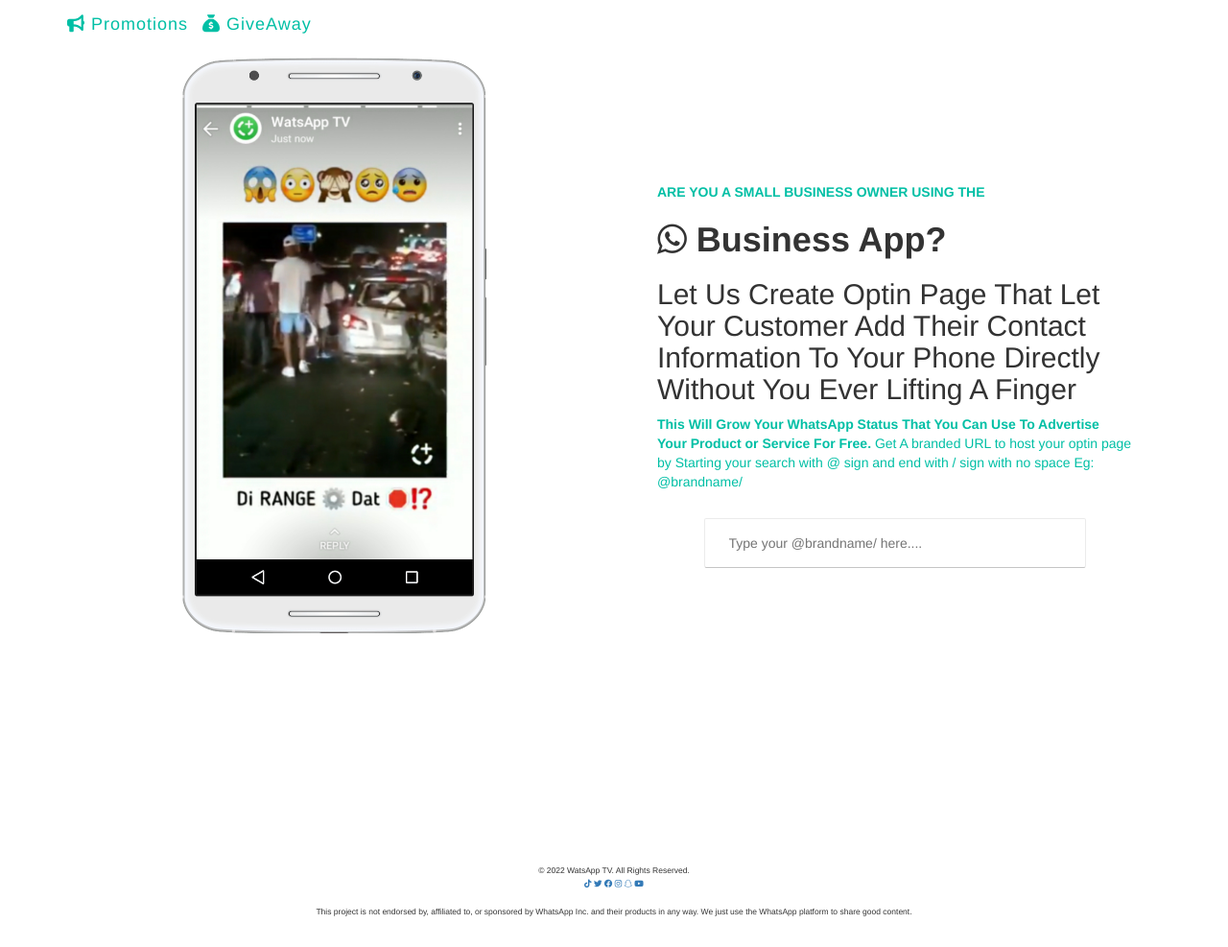
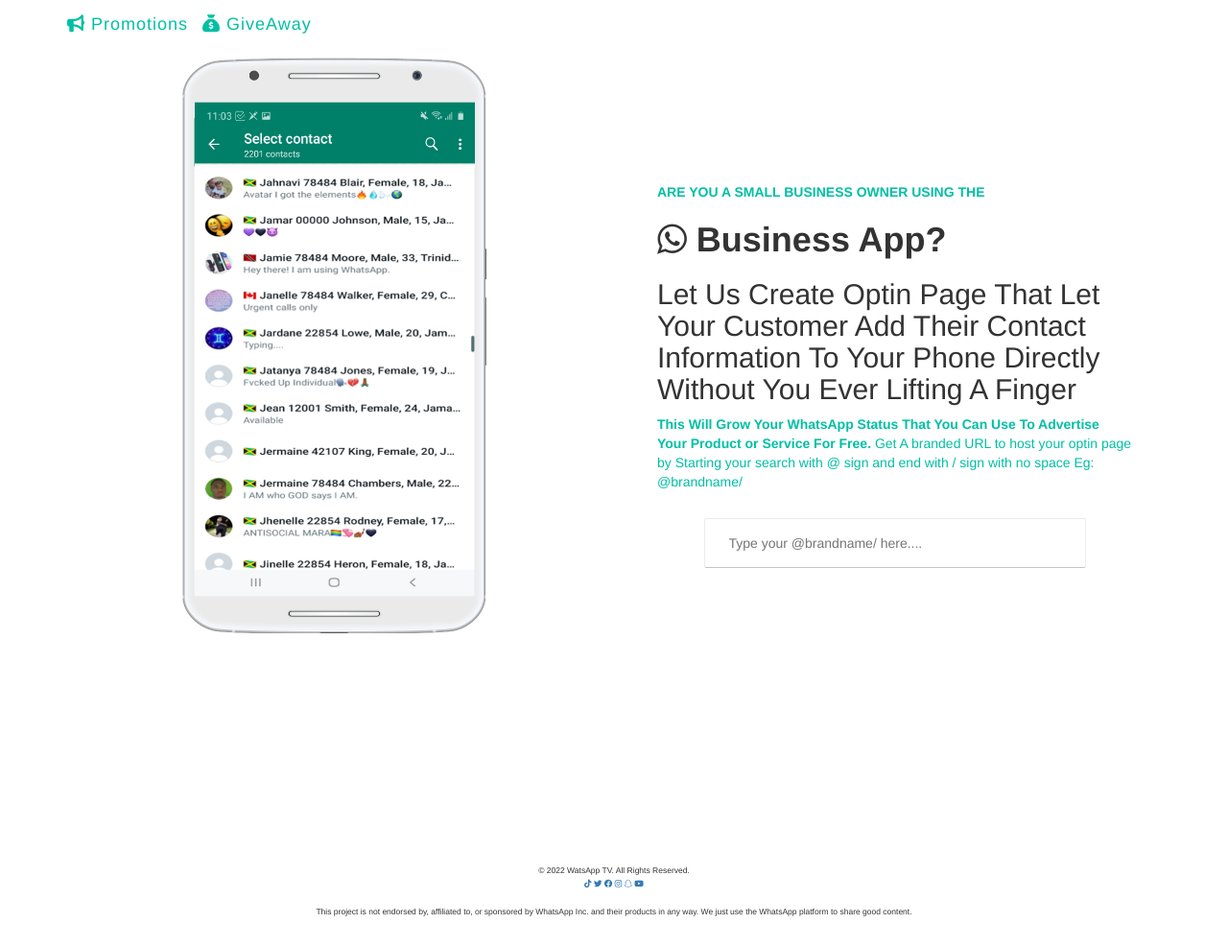
Before and after one commit to allpreegroup/allpreegroup.github.io, a Jekyll site: the page built from index.html, in a window 1280 px wide and 987 px high. Shown: the whole window at 96% size. Built offline with Jekyll 4.4.1, drawn with Linux system fonts in a browser that asks for light colours; nearby versions of some CDN libraries.

Commit message:
Update homepage2.html

```diff
--- a/_includes/homepage2.html
+++ b/_includes/homepage2.html
@@ -90,7 +90,7 @@
 
                 <div class="col-md-6">
                         <div class="home-left">
-                     <div class="image-cont"></div>
+                     <div class="image-cont2"></div>
                     </div>
                 </div>
             </div>
```
